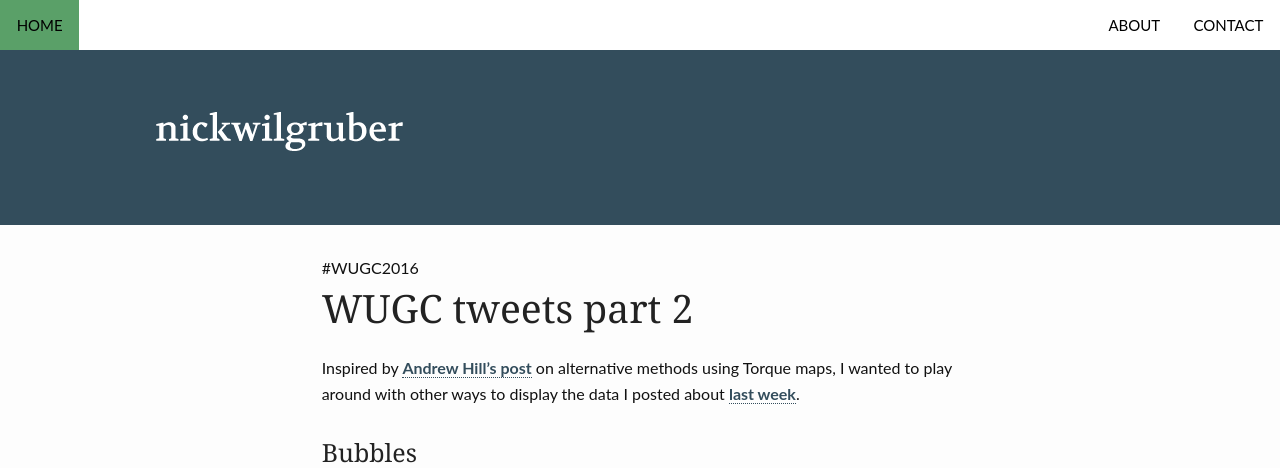
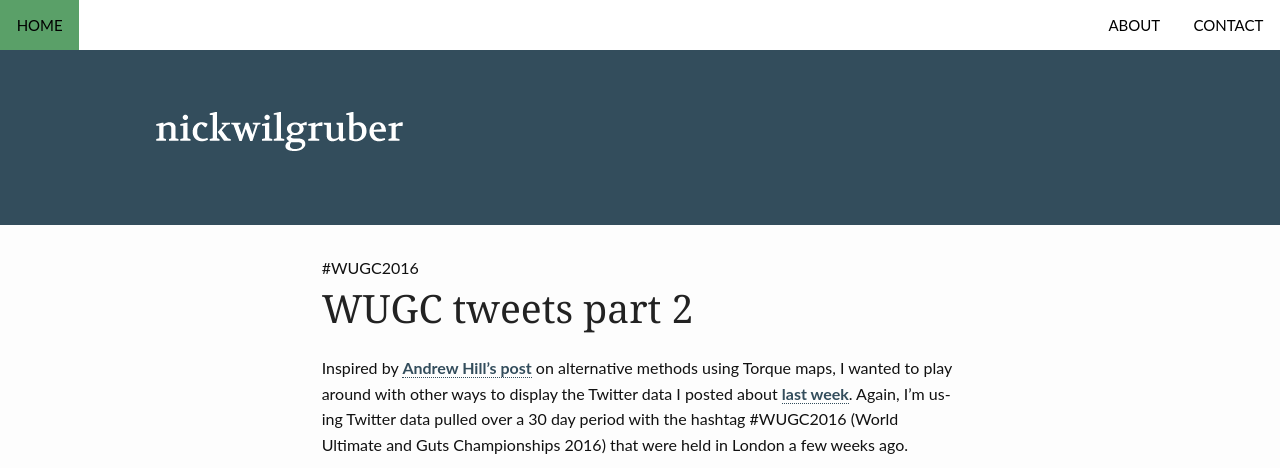
Before and after one commit to wontgruber/wontgruber.github.io, a Jekyll site: the page built from _posts/2016-07-07-WUGC-tweets-part-2.md, in a window 1280 px wide and 1400 px high. Shown: the top 468 px of the window. Built offline with Jekyll 4.4.1, drawn with Linux system fonts in a browser that asks for light colours; some of the changed text lies outside the part shown; grey boxes are pictures that could not be loaded.

Commit message:
Add content

```diff
--- a/_posts/2016-07-07-WUGC-tweets-part-2.md
+++ b/_posts/2016-07-07-WUGC-tweets-part-2.md
@@ -22,10 +22,16 @@
   url: ""
 ---
 
-Inspired by [Andrew Hill's post](http://andrewxhill.com/blog/2015/04/17/torque-unknown/) on alternative methods using Torque maps, I wanted to play around with other ways to display the data I posted about [last week](http://www.nickwilgruber.com/maps/WUGC2016/).
+Inspired by [Andrew Hill's post](http://andrewxhill.com/blog/2015/04/17/torque-unknown/) on alternative methods using Torque maps, I wanted to play around with other ways to display the Twitter data I posted about [last week](http://www.nickwilgruber.com/maps/WUGC2016/). Again, I'm using Twitter data pulled over a 30 day period with the hashtag #WUGC2016 (World Ultimate and Guts Championships 2016) that were held in London a few weeks ago.
 
 ### Bubbles
 <iframe width="100%" height="520" frameborder="0" src="https://nwilgruber.carto.com/viz/9fce6d84-448c-11e6-ae75-0e3ebc282e83/embed_map" allowfullscreen webkitallowfullscreen mozallowfullscreen oallowfullscreen msallowfullscreen></iframe>
 
+This is the more striking map of the two. As people tweet in a given location, the bubbles expand. This visualization, I think, makes it a little easier to see Twitter activity in areas with less tweets. On the other end of that, I love how chaotic the UK gets as the bubbles expand. It's visually quite fun.
+
 ### Static tweets
 <iframe width="100%" height="520" frameborder="0" src="https://nwilgruber.carto.com/viz/4d3f0e4a-4485-11e6-a6be-0e233c30368f/embed_map" allowfullscreen webkitallowfullscreen mozallowfullscreen oallowfullscreen msallowfullscreen></iframe>
+
+While not as stunning (or as animated), this map makes the range location of tweets clear. There's hundreds a tweets around London, but South Africa and the Philippines also have a strong twitter presence.
+
+Alright. Enough Twitter maps for now.
```
